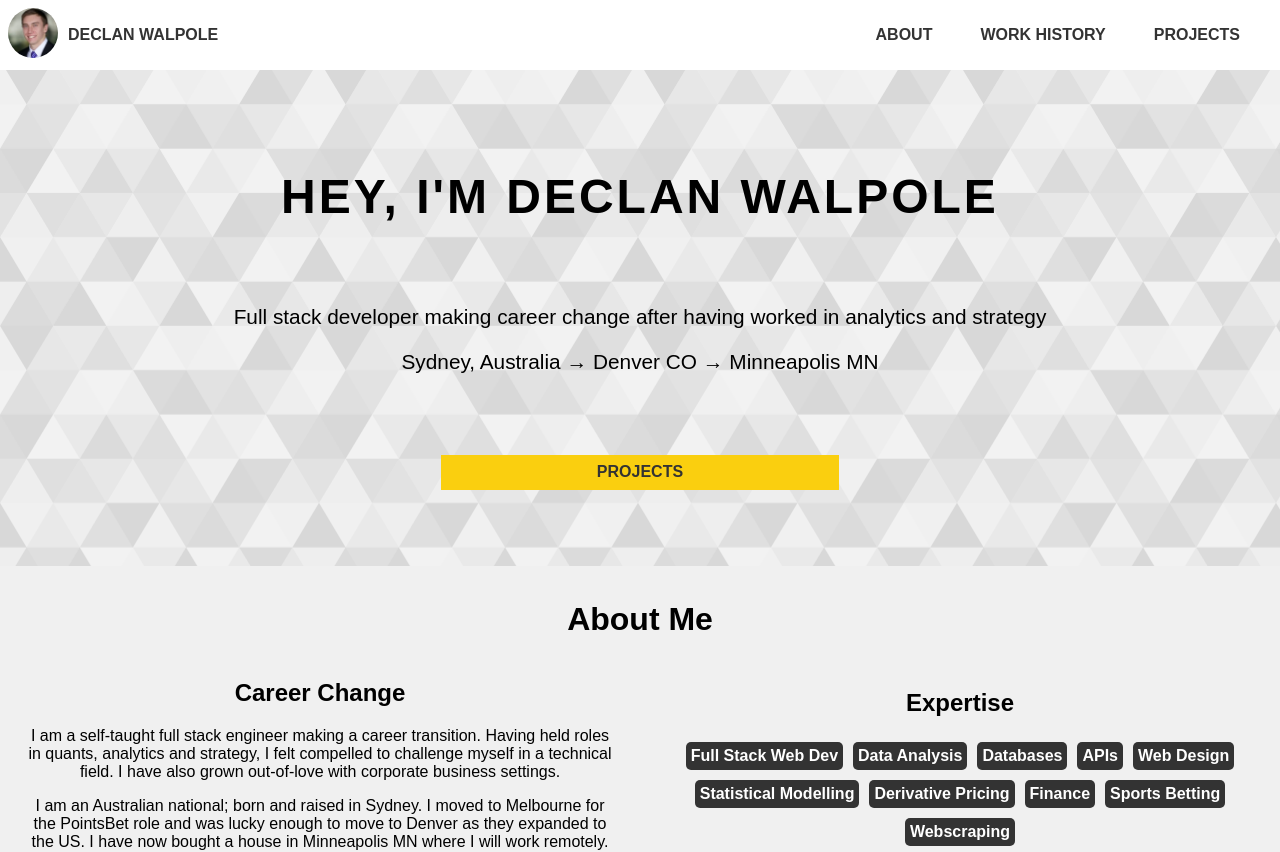
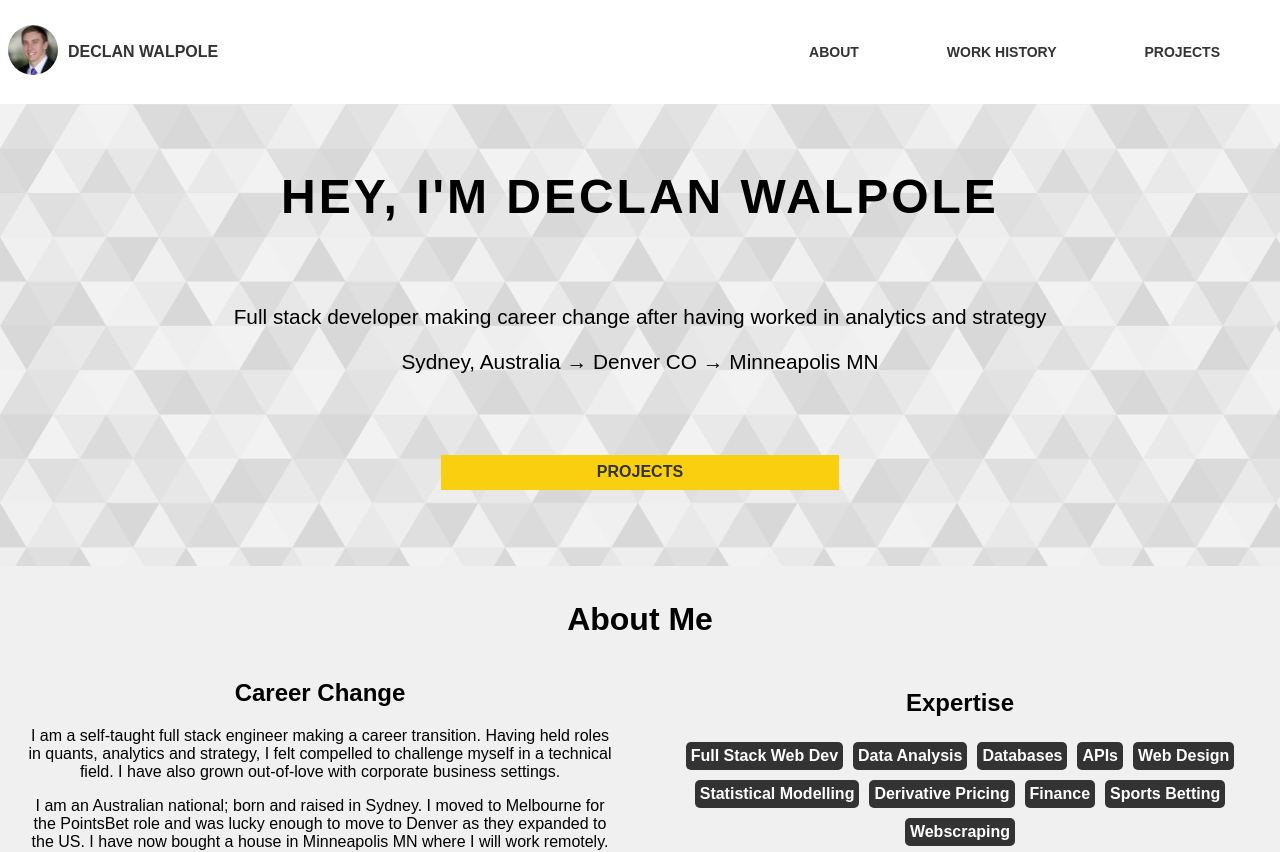
Before and after one commit to declanwalpole/DeclansReactPortfolioApp, a React (Create React App) app: page / in a window 1280 px wide. Shown: the top 852 px of the page. Built offline with nearby package versions, Linux system fonts and the light colour scheme.

Commit message:
navbar hover effect

```diff
--- a/src/Navbar.jsx
+++ b/src/Navbar.jsx
@@ -20,13 +20,19 @@ const Navbar = () => {
       <div className={`header-container`}>
         <ul className="nav-links">
           <li>
-            <a href="#resume">About</a>
+            <a href="#about" className="nav-link-ltr">
+              About
+            </a>
           </li>
           <li>
-            <a href="#resume">Work History</a>
+            <a href="#resume" className="nav-link-ltr">
+              Work History
+            </a>
           </li>
           <li>
-            <a href="#projects">Projects</a>
+            <a href="#projects" className="nav-link-ltr">
+              Projects
+            </a>
           </li>
         </ul>
       </div>
@@ -41,13 +47,13 @@ const Navbar = () => {
       <div className={`menu-container ${menuOpen ? "open" : ""}`}>
         <ul className="sm-nav-links">
           <li>
-            <a href="#resume">Resume</a>
+            <a href="#about">About</a>
+          </li>
+          <li>
+            <a href="#resume">Work History</a>
           </li>
           <li>
             <a href="#projects">Projects</a>
-          </li>
-          <li>
-            <a href="#contact">Contact</a>
           </li>
         </ul>
       </div>
--- a/src/styles.css
+++ b/src/styles.css
@@ -97,28 +97,34 @@ h3 {
   margin-left: 0;
 }
 
-.nav-links li a {
+.nav-link-ltr {
   text-decoration: none;
   color: var(--dark);
-  padding-bottom: 5px;
   position: relative;
   font-weight: bold;
+  font-size: 14px;
+  text-transform: uppercase;
+  color: var(--dark);
+  padding: 20px 0px;
+  margin: 0px 20px;
+  display: inline-block;
 }
 
-.nav-links li a::after {
-  content: '';
+.nav-link-ltr::before {
+  transition: 300ms;
+  height: 5px;
+  content: "";
   position: absolute;
-  left: 0;
-  bottom: 0;
-  width: 100%;
-  height: 2px;
-  background-color: var(--cta);
-  transform: scaleX(0);
-  transition: transform 0.3s ease;
+  background-color: var(--dark);
 }
 
-.nav-links li a:hover::after {
-  transform: scaleX(1);
+.nav-link-ltr::before {
+  width: 0%;
+  bottom: 10px;
+}
+
+.nav-link-ltr:hover::before {
+  width: 100%;
 }
 
 .header-container {
```
